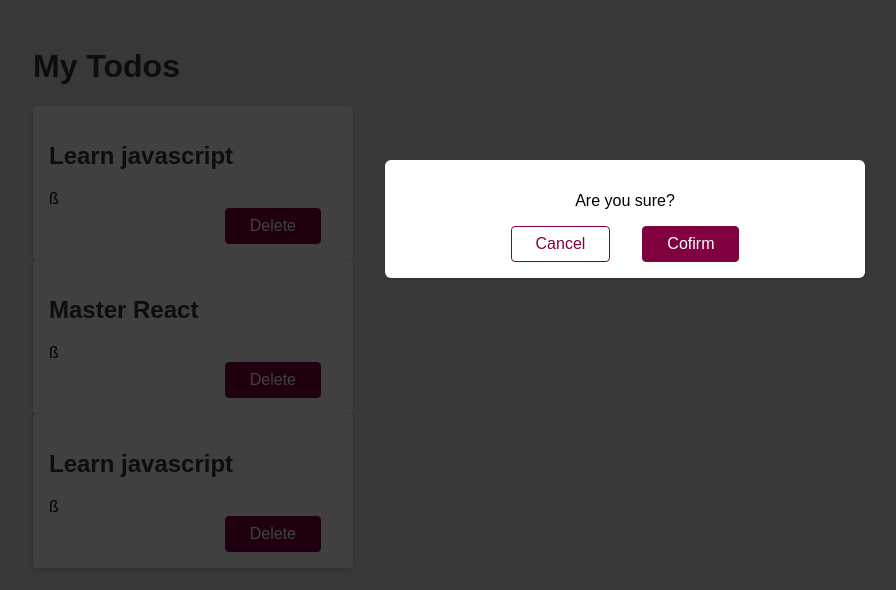
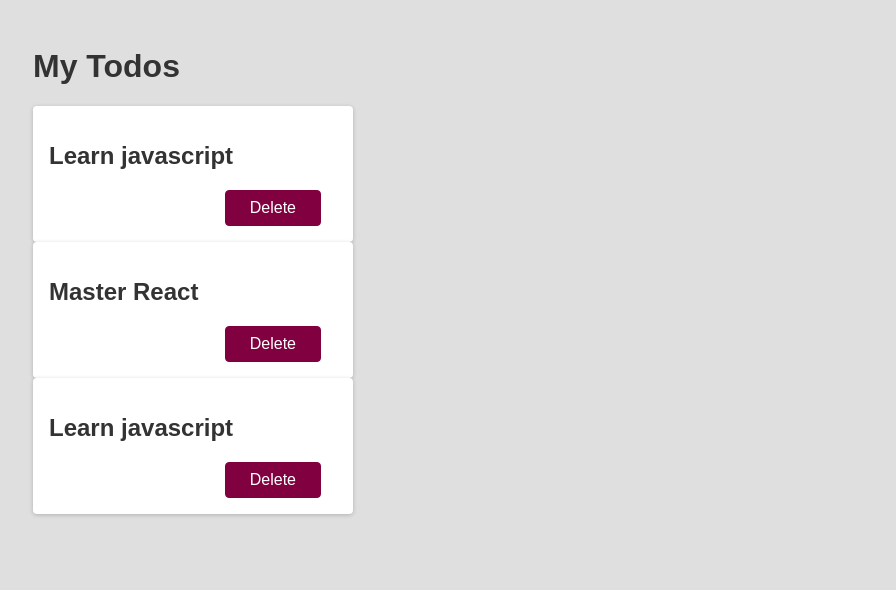
Before and after one commit to javonwashere/React-Meetups-App, a React (Create React App) app: page / in a window 1280 px wide. Shown: the top 590 px of the page, without its empty margins (15-911 px from the left). Built offline with nearby package versions, Linux system fonts and the light colour scheme.

Commit message:
create functions for modal and backdrop

```diff
--- a/src/App.js
+++ b/src/App.js
@@ -1,5 +1,3 @@
-import Backdrop from './components/Backdrop';
-import Modal from './components/Modal';
 import Todo from './components/Todo';
 
 function App() {
@@ -9,8 +7,6 @@ function App() {
       <Todo text="Learn javascript" />
       <Todo text="Master React" />
       <Todo text="Learn javascript" />
-      <Modal />
-      <Backdrop />
     </div>
   );
 }
--- a/src/components/Backdrop.js
+++ b/src/components/Backdrop.js
@@ -1,5 +1,5 @@
-function Backdrop() {
-  return <div className="backdrop" />;
+function Backdrop({onClick}) {
+  return <div className="backdrop" onClick={onClick} />;
 }
 
 export default Backdrop;
--- a/src/components/Todo.js
+++ b/src/components/Todo.js
@@ -1,16 +1,31 @@
+import { useState } from 'react';
+import Modal from './Modal';
+import Backdrop from './Backdrop';
+
+
 function Todo({ text }) {
+  const [modalIsOpen, setModalIsOpen] = useState(false);
+
   function deleteHandler() {
+    setModalIsOpen(true);
+    console.log('clicked!');
+  }
+
+  function closeModal() {
+    setModalIsOpen(false);
     console.log('clicked!');
   }
 
   return (
     <div className="card">
-      <h2>{text}</h2>ß
+      <h2>{text}</h2>
       <div className="actions">
         <button className="btn" onClick={deleteHandler}>
           Delete
         </button>
       </div>
+      {modalIsOpen && <Modal />}
+      {modalIsOpen && <Backdrop onClick={closeModal}/>}
     </div>
   );
 }
```
